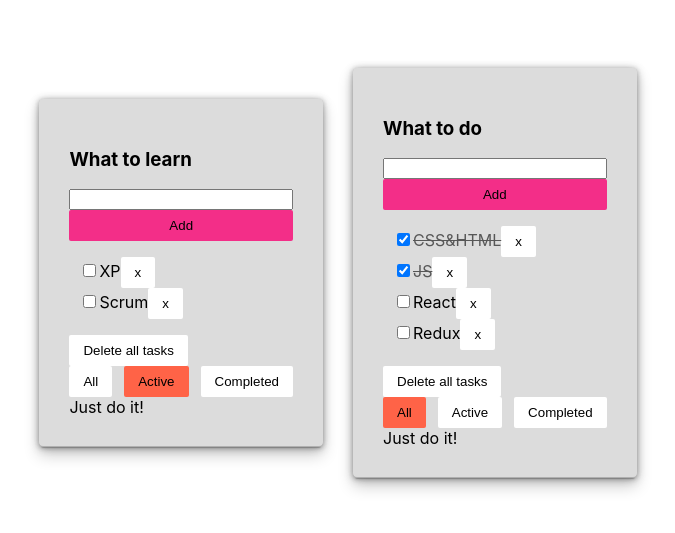
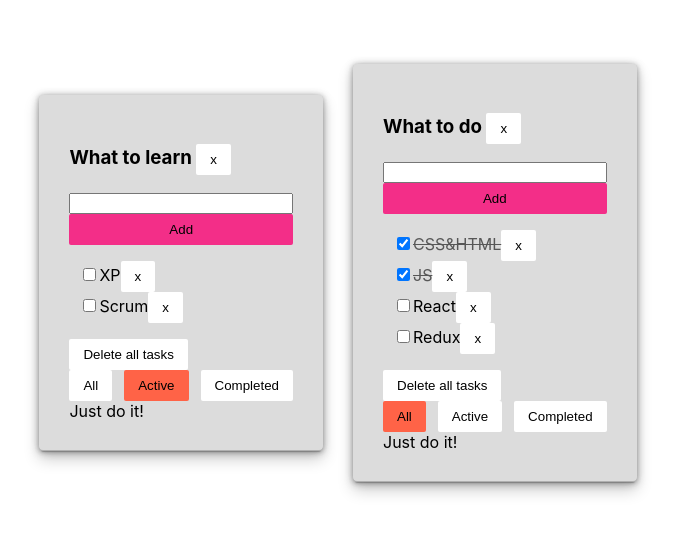
Before and after one commit to dariametelitsa/todolist, a React (Create React App) app: page / in a window 1280 px wide. Shown: the part 127-660 px from the top of the page, without its empty margins (302-977 px from the left). Built offline with nearby package versions, Linux system fonts and the light colour scheme.

Commit message:
added delete todolist function

```diff
--- a/src/App.tsx
+++ b/src/App.tsx
@@ -26,7 +26,7 @@ function App() {
             {id: v1(), title: "React", isDone: false},
             {id: v1(), title: "Redux", isDone: false}
         ]
-    });
+    }); //how to type calculated property
 
     const changeFilter = (todolistId: string, filter: FilterValuesType) => {
         setTodoLists(todoLists.map(td => td.id !== todolistId ? td : {...td, filter}));
@@ -61,6 +61,12 @@ function App() {
         setTasks({...tasks, [todolistId]: tasks[todolistId].map((t) => t.id === taskId ? {...t, isDone: newIsDone} : t)});
     }
 
+    const removeTodolist = (todolistId: string) => {
+        setTodoLists([...todoLists.filter((t) => t.id !== todolistId)]);
+        delete tasks[todolistId]; //delete unnecessary tasks
+        setTasks({...tasks});
+    }
+
     return (
         <div className={'App'}>
             {todoLists.map(td => {
@@ -74,7 +80,8 @@ function App() {
                                  deleteAllTasks={deleteAllTasks}
                                  setNewTaskStatus={setNewTaskStatus}
                                  filter={td.filter}
-                                 changeFilter={changeFilter}>
+                                 changeFilter={changeFilter}
+                                 removeTodolist={removeTodolist}>
                     {<div>Just do it!</div>}
                 </Todolist>
             })
--- a/src/components/todolist/Todolist.tsx
+++ b/src/components/todolist/Todolist.tsx
@@ -21,6 +21,7 @@ const Todolist: React.FC<TodolistPropsType> = ({
                                                    addTask,
                                                    deleteAllTasks,
                                                    setNewTaskStatus,
+    removeTodolist,
                                                }: TodolistPropsType) => {
     //local state - not business tasks
     let [TaskTitle, setNewTaskTitle] = useState('');
@@ -68,13 +69,12 @@ const Todolist: React.FC<TodolistPropsType> = ({
         setTaskInputError(null);
     }
 
-
     const isTitleToLong = TaskTitle.length > 15;
     const ifTaskCanAdded = TaskTitle && !isTitleToLong;
 
     return (
         <div className={styles.todolist}>
-            <h3>{title}</h3>
+            <h3>{title} <Button title={'x'} callBack={() => removeTodolist(id)}/></h3>
             <div className={styles.addTask}>
                 {/*<input ref={inputRef} type="text" title={'hey'}/>*/}
                 <Input changeTitle={onChangeSetTaskTitle}
--- a/src/data/dataPropsTypes.ts
+++ b/src/data/dataPropsTypes.ts
@@ -34,4 +34,5 @@ export type TodolistPropsType = {
     addTask: (todolistId: string, taskTitle: string) => void;
     deleteAllTasks: (todolistId: string) => void;
     setNewTaskStatus: (todolistId: string, taskId: string, newIsDone: boolean) => void;
+    removeTodolist: (todolistId: string) => void;
 }
```
